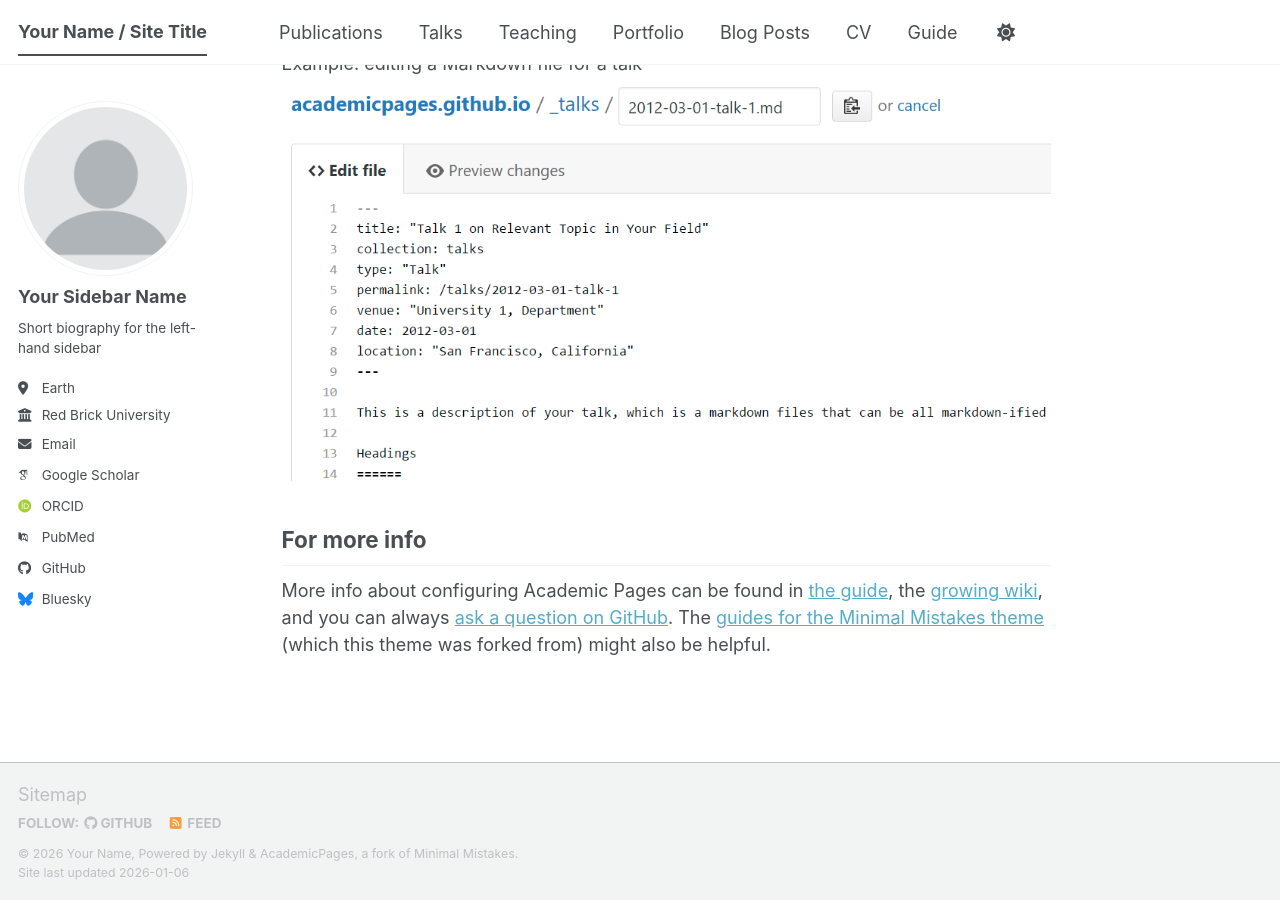
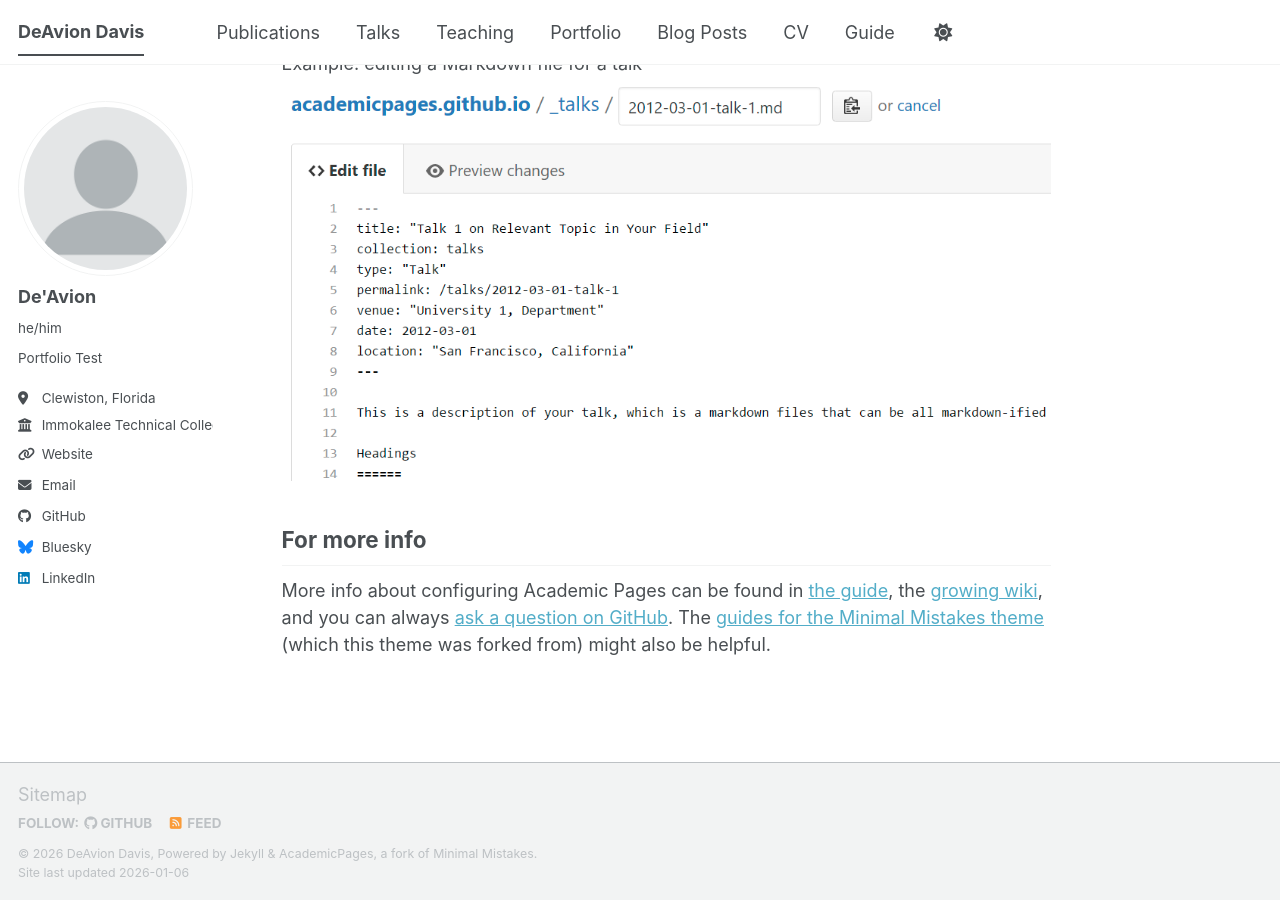
Before and after one commit to didavis904/didavis904, a Jekyll site: the page built from _pages/about.md, in a window 1280 px wide and 900 px high, scrolled down 2720 px. Built offline with Jekyll 4.4.1, drawn with Linux system fonts in a browser that asks for light colours; some web fonts are replaced; a script bundle is joined from its source files by our own code; library files that are not in the unit come from our copies.

Commit message:
Update _config.yml

```diff
--- a/_config.yml
+++ b/_config.yml
@@ -9,14 +9,14 @@
 # Basic Site Settings
 locale                   : "en-US"
 site_theme               : "default" # The available themes options are "default", "air", "sunrise", "mint", "dirt" and "contrast"
-title                    : "Your Name / Site Title"
+title                    : "DeAvion Davis"
 title_separator          : "-"
-name                     : &name "Your Name"
-description              : &description "Your Name's academic portfolio"   # Update this with a general description of your site, this is the default if not overridden by a page
-url                      : https://academicpages.github.io # The base hostname & protocol for your site e.g. "https://[your GitHub username].github.io",
+name                     : &name "DeAvion Davis"
+description              : &description "DeAvion Davis's academic portfolio"   # Update this with a general description of your site, this is the default if not overridden by a page
+url                      : https://didavis904.github.io # The base hostname & protocol for your site e.g. "https://[your GitHub username].github.io",
                                                            # or if you already have some other page hosted on Github then use "https://[your GitHub username].github.io/[Your Repo Name]"
 baseurl                  : "" # the subpath of your site, e.g. "/blog"
-repository               : "academicpages/academicpages.github.io"
+repository               : "didais904.github.io"
 
 # Site Author - The following control what appear as part of the author content on the side bar.
 #               If a field is blank the icon and link will not appear, otherwise it will be shown.
@@ -24,34 +24,22 @@
 author:
   # Biographic information
   avatar           : "profile.png"
-  name             : "Your Sidebar Name"
-  pronouns         : # example: "she/her"
-  bio              : "Short biography for the left-hand sidebar"
-  location         : "Earth"
-  employer         : "Red Brick University"
-  uri              : # URL
-  email            : "none@example.org"
+  name             : "De'Avion"
+  pronouns         : "he/him"
+  bio              : "Portfolio Test"
+  location         : "Clewiston, Florida"
+  employer         : "Immokalee Technical College"
+  uri              : "www.linkedin.com/in/deavion-davis-59ab4116a"
+  email            : "didavis904@gmail.com"
 
-  # Academic websites
-  academia         : # URL
-  arxiv            : # URL - Update with the correct link to your profile
-  googlescholar    : "https://scholar.google.com/citations?user=PS_CX0AAAAAJ"
-  inspire-hep      : # URL
-  impactstory      : # URL
-  orcid            : "https://orcid.org/yourorcidurl"
-  semantic         : # URL
-  ssrn             : # URL
-  pubmed           : "https://www.ncbi.nlm.nih.gov/pubmed/?term=john+snow"
-  researchgate     : # URL
-  scopus           : # URL
-  zotero           : # URL
+
 
 
   # Repositories and software development
   bitbucket        : # Username - Update with your username on the site
   codepen          : # Username
   dribbble         : # Username
-  github           : "academicpages"
+  github           : "didavis904"
   kaggle           : # Username
   stackoverflow    : # User number or user number and name (i.e., use "1" or "1/jeff-atwood")
 
@@ -66,7 +54,7 @@
   keybase          : # Username
   instagram        : # Username
   lastfm           : # Username
-  linkedin         : # Username
+  linkedin         : "www.linkedin.com/in/deavion-davis-59ab4116a"
   mastodon         : # URL
   medium           : # URL
   pinterest        : # Username
```
